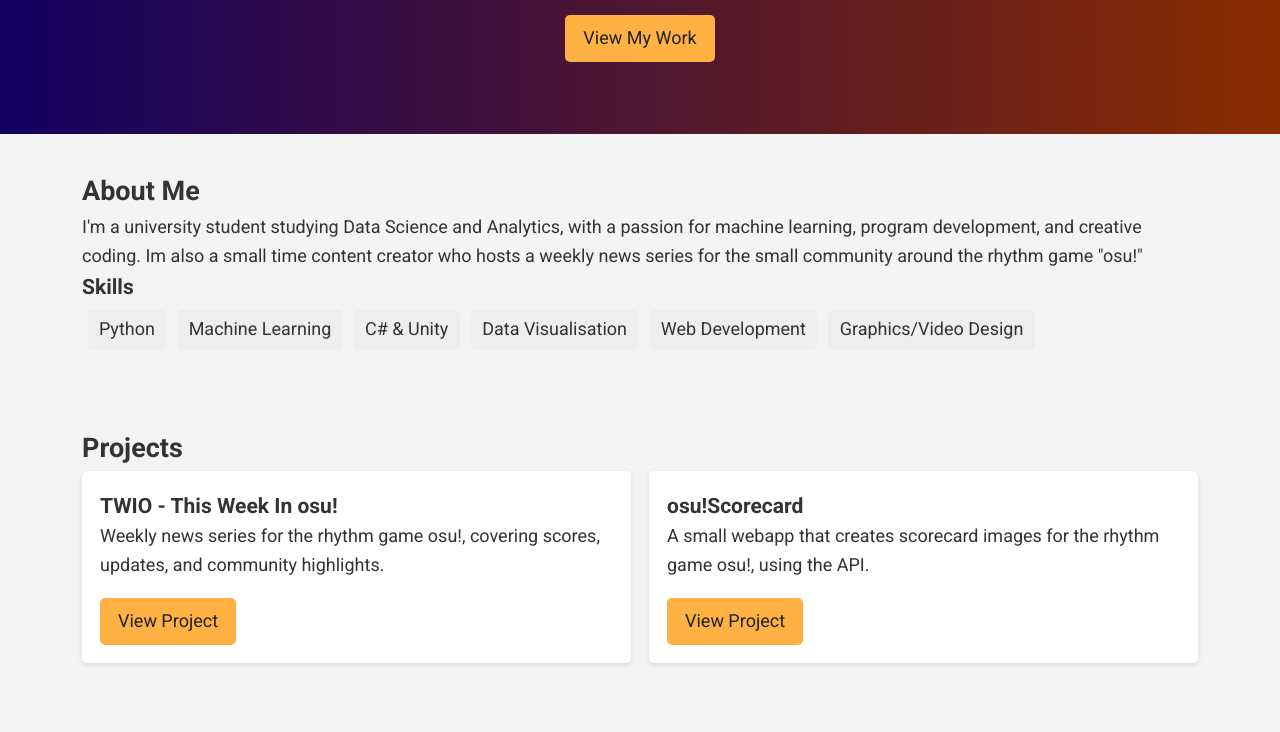
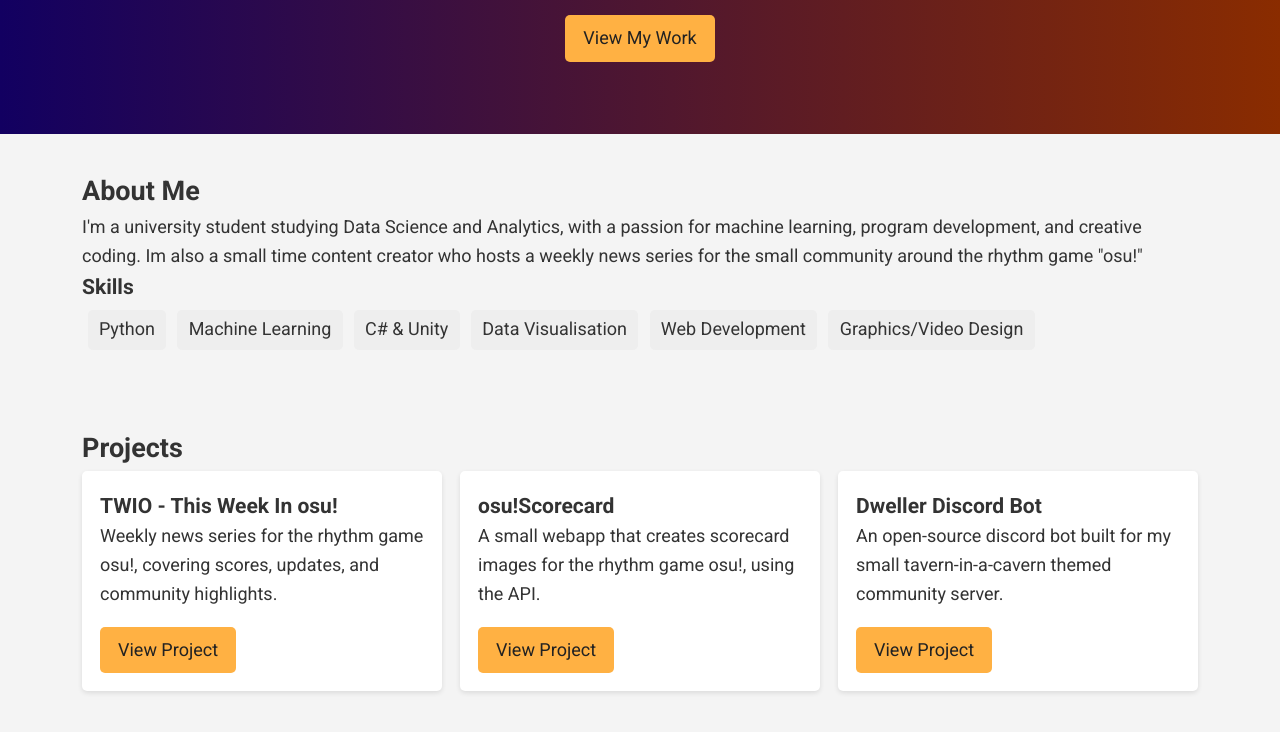
Before and after one commit to NitroBTW/portfolio, a plain HTML site: page index.html in a window 1280 px wide. Shown: the part 212-944 px from the top of the page. Drawn offline with Linux system fonts and the light colour scheme.

Commit message:
Update index.html

```diff
--- a/index.html
+++ b/index.html
@@ -82,6 +82,13 @@
           </p>
           <a href="https://osuscorecard.ddns.net/" class="btn">View Project</a>
         </div>
+        <div class="project-card">
+          <h3>Dweller Discord Bot</h3>
+          <p>
+            An open-source discord bot built for my small tavern-in-a-cavern themed community server.
+          </p>
+          <a href="https://github.com/NitroBTW/dweller-discord-bot" class="btn">View Project</a>
+        </div>
       </div>
     </section>
 
```
